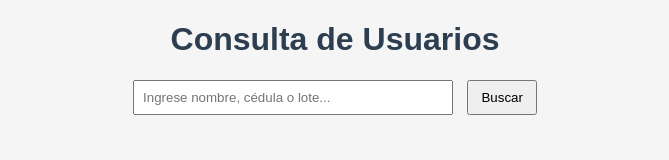
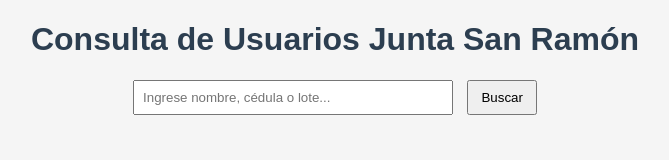
Before and after one commit to Juntasanramon/consulta_actualizada, a plain HTML site: page index.html in a window 1280 px wide. Shown: the whole page, without its empty margins (305-974 px from the left). Drawn offline with Linux system fonts and the light colour scheme.

Commit message:
Update index.html

```diff
--- a/index.html
+++ b/index.html
@@ -63,7 +63,7 @@
   </style>
 </head>
 <body>
-  <h1>Consulta de Usuarios</h1>
+  <h1>Consulta de Usuarios Junta San Ramón</h1>
   <div class="buscador">
     <input type="text" id="buscar" placeholder="Ingrese nombre, cédula o lote...">
     <button onclick="buscarUsuario()">Buscar</button>
```
